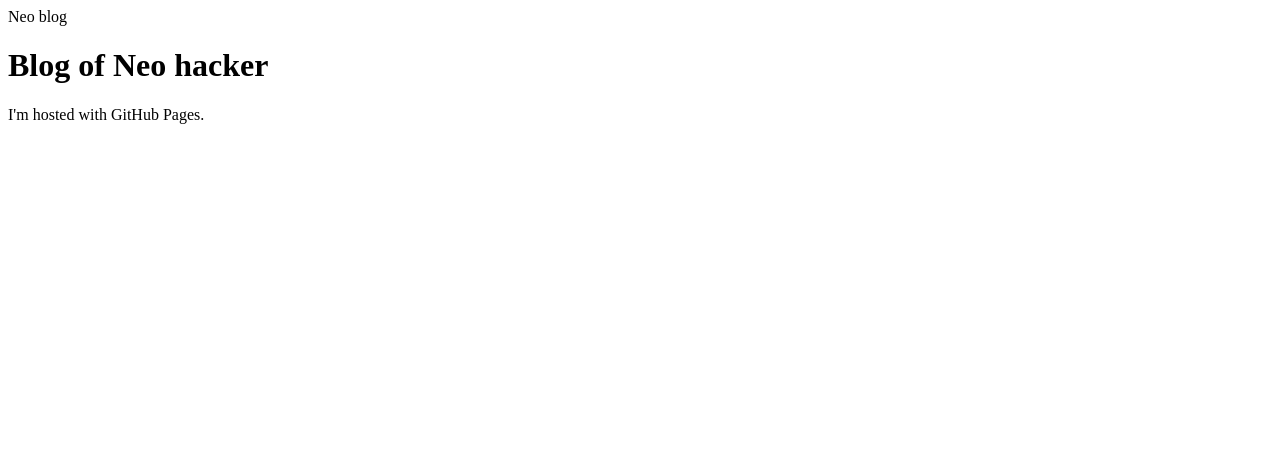
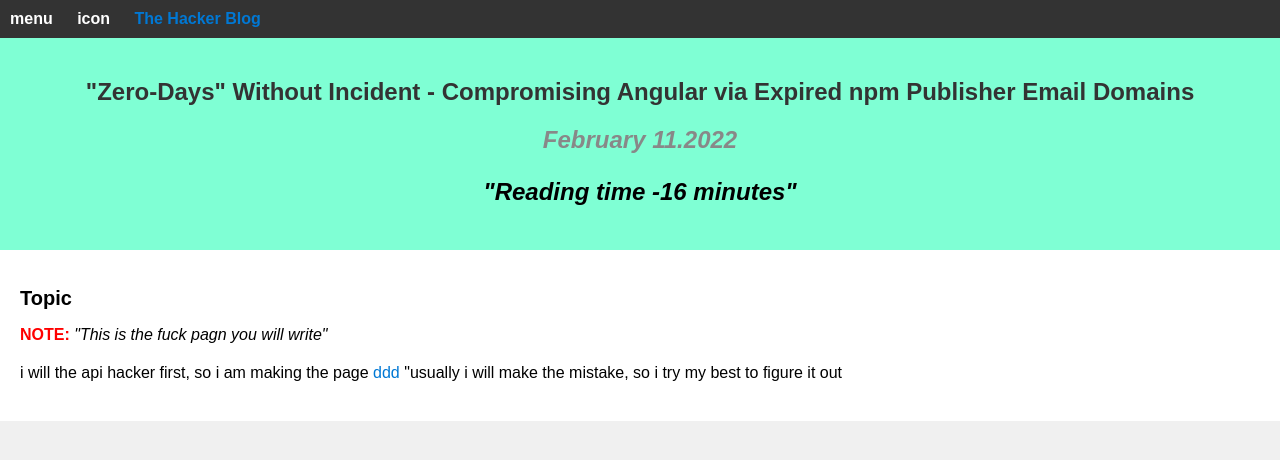
Before and after one commit to FallenAngel101001/FallenAngel101001.github.io, a plain HTML site: page index.html in a window 1280 px wide. Drawn offline with Linux system fonts and the light colour scheme.

Commit message:
Update index.html

```diff
--- a/index.html
+++ b/index.html
@@ -1,14 +1,134 @@
 <!DOCTYPE html>
-<html>
+<html class="no-js">
 <head>
-  <tilte>Neo blog</tilte>
-  <script>alert(1)</script>
+    <style>
+        /* CSS styles go here */
+
+        body {
+            font-family: Arial, sans-serif;
+            margin: 0;
+            padding: 0;
+            background-color: #f0f0f0;
+        }
+
+        .bar {
+            background-color: #333;
+            color: #fff;
+            padding: 10px;
+        }
+
+        .header-item-container {
+            list-style-type: none;
+            margin: 0;
+            padding: 0;
+        }
+
+        .header-item-container li {
+            display: inline;
+            margin-right: 20px;
+            font-weight: bold;
+        }
+
+        .header-title-wrap-h1 {
+            color: #333;
+            font-size: 24px;
+            margin: 20px 0;
+        }
+
+        .second-bar {
+            background-color:#7FFFD4;
+            text-align: center;
+            padding: 20px;
+            margin: auto;
+        }
+
+        .header-title-wrap-time {
+            font-style: italic;
+            color: #888;
+        }
+
+        .three-bar {
+            background-color: #fff;
+            padding: 20px;
+        }
+
+        .entry-content-topic {
+            font-size: 20px;
+            font-weight: bold;
+            margin-bottom: 10px;
+        }
+
+        .entry-content-note {
+            font-weight: bold;
+            color: #f00; /* Red color for the note */
+        }
+
+        .entry-content-em {
+            font-style: italic;
+        }
+
+        .entry-content-p {
+            line-height: 1.6;
+        }
+
+        a {
+            color: #0078d4; /* Blue color for links */
+            text-decoration: none;
+        }
+
+        a:hover {
+            text-decoration: underline;
+        }
+    </style>
 </head>
+<body class="main_everything">
 
+<div class="bar">
+    <ul class="header-item-container">
+        <li header-item-container-menu>menu</li>
+        <li header-item-container-icon> icon </li>
+        <li>
+            <a header-item-container-title>The Hacker Blog</a>
+        </li>
+    </ul>
+</div>
 
+<div class="second-bar">
+    <div class="header-title">
+        <div class="header-title-wrap">
+            <h1 class="header-title-wrap-h1">"Zero-Days" Without Incident - Compromising Angular via Expired npm Publisher Email Domains</h1>
+            <h2>
+                <span class="public time">
+                    <time class="header-title-wrap-time" datatime="2022-02-11T00:00:00-08:00">February 11.2022</time>
+                    <p>
+                        <i class="header-title-wrap-readtime">"Reading time -16 minutes"</i>
+                    </p>
+                </span>
+            </h2>
+        </div>
+    </div>
+</div>
 
-<body>
-<h1>Blog of Neo hacker</h1>
-<p>I'm hosted with GitHub Pages.</p>
+<div class="three-bar" role="main">
+    <article class="hentry">
+        <div class="entry-content">
+            <!--here is to write the context   -->
+            <h1 class="entry-content-topic">Topic</h1>
+            <p>
+                <!--dont remove the NOTE:-->
+                <strong class="entry-content-note">NOTE:</strong>
+                <!--THE what you want to remind the reader-->
+                <em class="entry-content-em">"This is the fuck pagn you will write"
+                </em>
+            </p>
+            <!--The main body-->
+            <p class="entry-content-p">
+                i will the api hacker first, so i am making the page
+                <a href="www.fuck.com">ddd</a>
+                "usually  i will make the mistake, so i try my best to figure it out
+            </p>
+        </div>
+    </article>
+</div>
 </body>
 </html>
```
